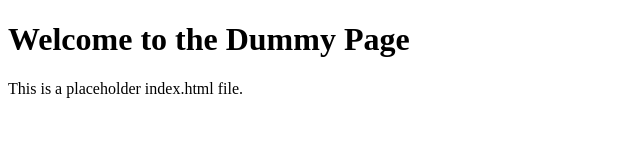
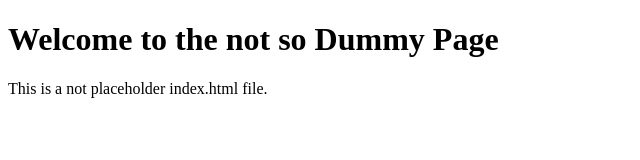
Before and after one commit to henben-nfk/2ITA-git, a plain HTML site: page page2/index.html in a window 1280 px wide. Shown: the whole page, without its empty margins (0-640 px from the left). Drawn offline with Linux system fonts and the light colour scheme.

Commit message:
changed the text a bit

```diff
--- a/page2/index.html
+++ b/page2/index.html
@@ -6,7 +6,7 @@
     <title>Dummy Page</title>
 </head>
 <body>
-    <h1>Welcome to the Dummy Page</h1>
-    <p>This is a placeholder index.html file.</p>
+    <h1>Welcome to the not so Dummy Page</h1>
+    <p>This is a not placeholder index.html file.</p>
 </body>
 </html>
```
